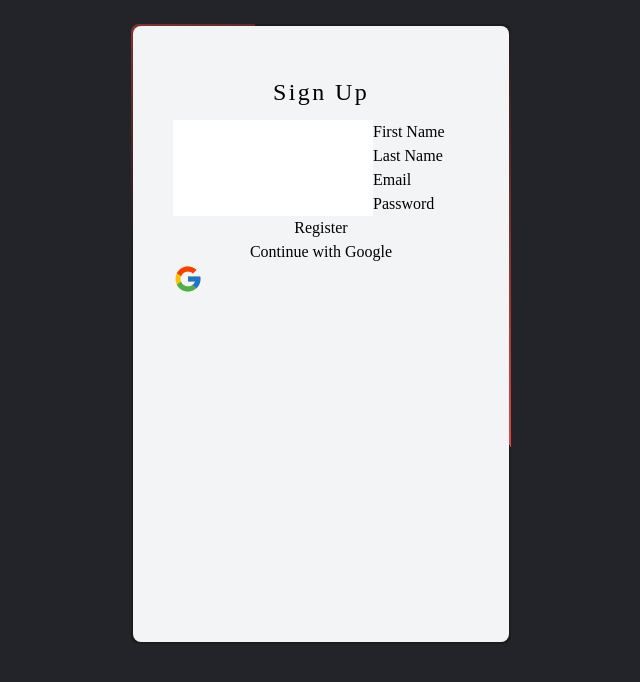
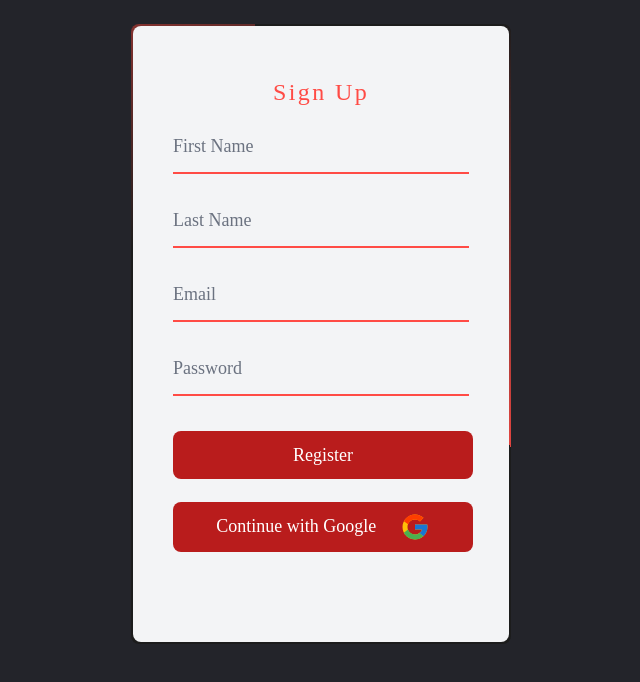
Before and after one commit to karamanburak/movie-app, a React (Create React App) app: page / in a window 1280 px wide. Shown: the top 682 px of the page, without its empty margins (319-959 px from the left). Built offline with nearby package versions, Linux system fonts and the light colour scheme.

Commit message:
Update Register.jsx (sign up form)

```diff
--- a/src/index.css
+++ b/src/index.css
@@ -3,6 +3,30 @@
 @tailwind utilities;
 
 @import url("https://fonts.googleapis.com/css2?family=Poppins:wght@200;400;600&display=swap");
+
+/** element bazında default olarak vermek istediğimiz stilleri base layer'da veriyoruz */
+@layer base {
+  input {
+    /** apply methodu ile tailwind classlarını kullanabiliyoruz */
+    @apply block py-4 px-0 w-full text-sm text-gray-900 bg-transparent border-0 border-b-2 border-red-main appearance-none dark:text-white dark:border-red-main dark:focus:border-red-main focus:outline-none focus:ring-0 focus:border-red-main ;
+  }
+
+  label {
+    @apply peer-focus:font-medium absolute text-lg text-gray-500 dark:text-gray-400 duration-300 transform -translate-y-9 scale-75 top-3 -z-10 origin-[0] peer-focus:left-0 peer-focus:text-red-main peer-focus:dark:text-red-main peer-placeholder-shown:scale-100 peer-placeholder-shown:translate-y-0 peer-focus:scale-75 peer-focus:-translate-y-6;
+  }
+}
+
+/** component/class bazında default olarak vermek istediğimiz stilleri components layer'da veriyoruz */
+@layer components {
+  .btn-danger {
+    @apply focus:outline-none text-white bg-red-700 hover:bg-red-800 focus:ring-4 focus:ring-red-300 font-medium rounded-lg text-lg px-5 py-2.5 mr-2 mb-2 w-[300px] mt-[15px] dark:bg-red-main dark:hover:bg-red-700 dark:focus:ring-red-900;
+  }
+
+  .btn-danger-bordered {
+
+    @apply text-red-main hover:text-white border-2 border-red-main hover:bg-red-800 focus:ring-4 focus:outline-none focus:ring-red-300 font-medium rounded-lg text-sm px-5 py-2.5 text-center mr-2 mb-2 dark:border-red-main dark:text-red-main dark:hover:text-white dark:hover:bg-red-600 dark:focus:ring-red-900;
+  }
+}
 
 * {
   box-sizing: border-box;
--- a/src/pages/Register.jsx
+++ b/src/pages/Register.jsx
@@ -11,24 +11,41 @@
           <h2 className="text-red-main text-2xl font-[500] text-center tracking-[0.1em] mb-3">
             Sign Up
           </h2>
-          <div>
-            <input name="floating_text" type="text" required />
-            <label htmlFor="floating_text">First Name</label>
+          <div className="relative z-0 w-full mb-5 group">
+            <input
+              type="text"
+              name="firstName"
+              id="firstName"
+              class="peer"
+              placeholder=" "
+              required />
+            <label htmlForfor="firstName" >First Name</label>
           </div>
-          <div>
-            <input name="floating_text" type="text" required />
-            <label htmlFor="floating_text">Last Name</label>
+          <div className="relative z-0 w-full mb-5 group">
+            <input type="text"
+              name="lastName"
+              id="lastName"
+              class="peer"
+              placeholder=" " required />
+            <label htmlFor="lastName">Last Name</label>
           </div>
-          <div>
-            <input name="floating_email" type="email" />
-            <label htmlFor="floating_email">Email</label>
+          <div className="relative z-0 w-full mb-5 group">
+            <input name="email"
+              id="email"
+              class="peer"
+              placeholder=" " type="email" />
+            <label htmlFor="email">Email</label>
           </div>
-          <div>
-            <input name="floating_password" type="password" />
-            <label htmlFor="floating_password">Password</label>
+          <div className="relative z-0 w-full mb-5 group">
+            <input type="password"
+              name="password"
+              id="password"
+              class="peer"
+              placeholder=" " />
+            <label htmlFor="password">Password</label>
           </div>
-          <button type="submit">Register</button>
-          <button type="button">
+          <button className="btn-danger" type="submit">Register</button>
+          <button className="btn-danger flex justify-evenly" type="button">
             Continue with Google
             <GoogleIcon color="currentColor" />
           </button>
--- a/tailwind.config.js
+++ b/tailwind.config.js
@@ -1,10 +1,26 @@
 /** @type {import('tailwindcss').Config} */
 module.exports = {
-  content: [
-    "./src/**/*.{js,jsx,ts,tsx}",
-  ],
+  content: ["./src/**/*.{js,jsx,ts,tsx}"],
+  //* projemize bir plugin dahil etmek istiyorsak config dosyasına eklememiz gerekir
+  //   content: [
+  //     "./node_modules/flowbite/**/*.js"
+  // ]
+  //? kendi theme ayarlarımızı eklemek için bu kısmı ekliyoruz
   theme: {
-    extend: {},
+    //! eğer tailwind'in default theme ayarları yerine kendimizinkini eklemek istemiyorsak mutlaka extend objesi içinde eklememiz gerekli yoksa tüm theme objesi değişir ve kendi eklediklerimiz dışındakileri kullanamayız.
+
+    extend: {
+      colors: {
+        "gray-dark-main": "#23242a",
+        "gray-dark-second": "#28292d",
+        "gray-light": "#d3dce6",
+        "red-main": "#ff4b45",
+      },
+    },
   },
   plugins: [],
-}
+  //* projemize bir plugin dahil etmek istiyorsak config dosyasına eklememiz gerekir
+  //   plugins: [
+  //     require('flowbite/plugin')
+  // ]
+};
```
